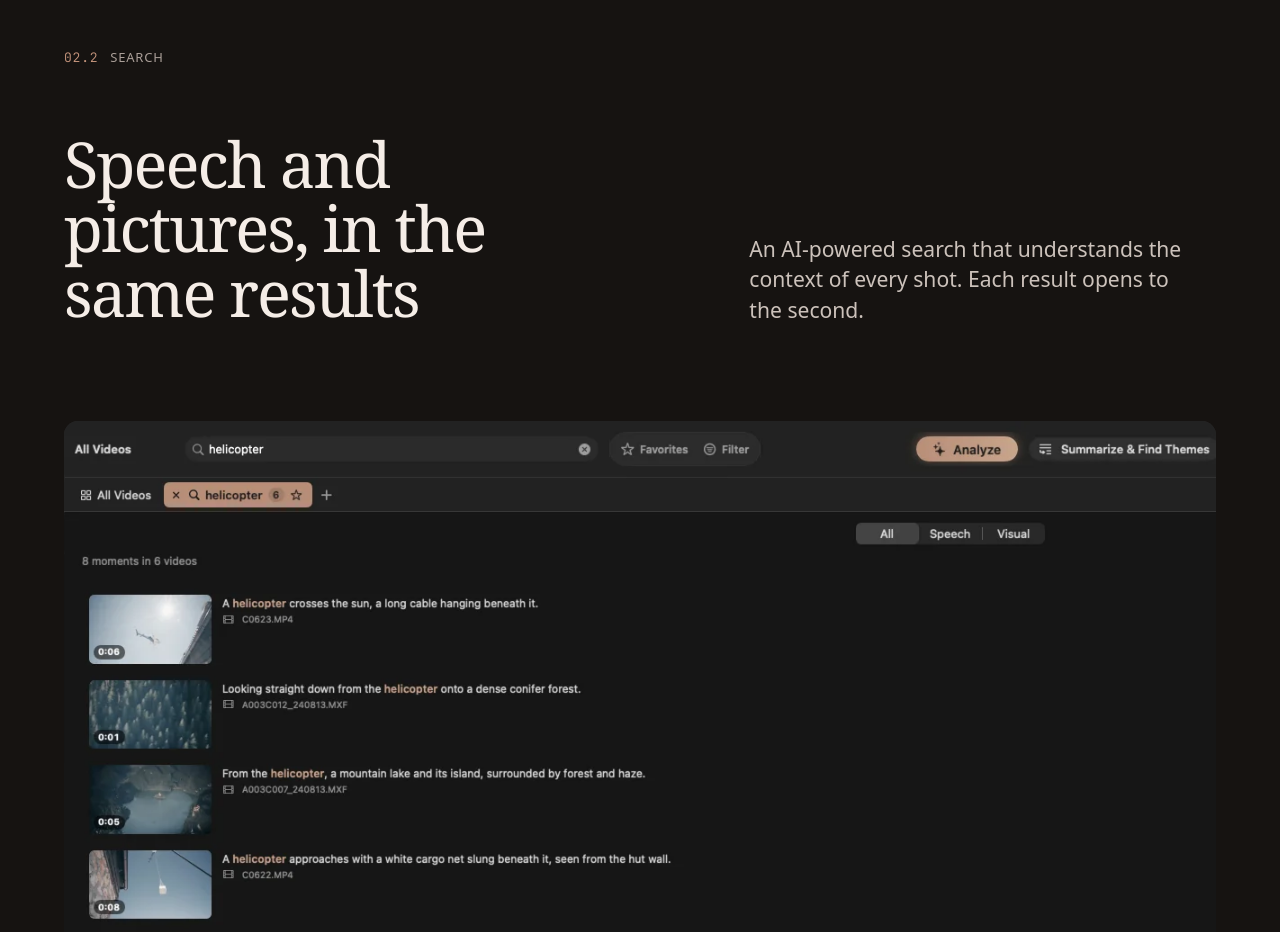
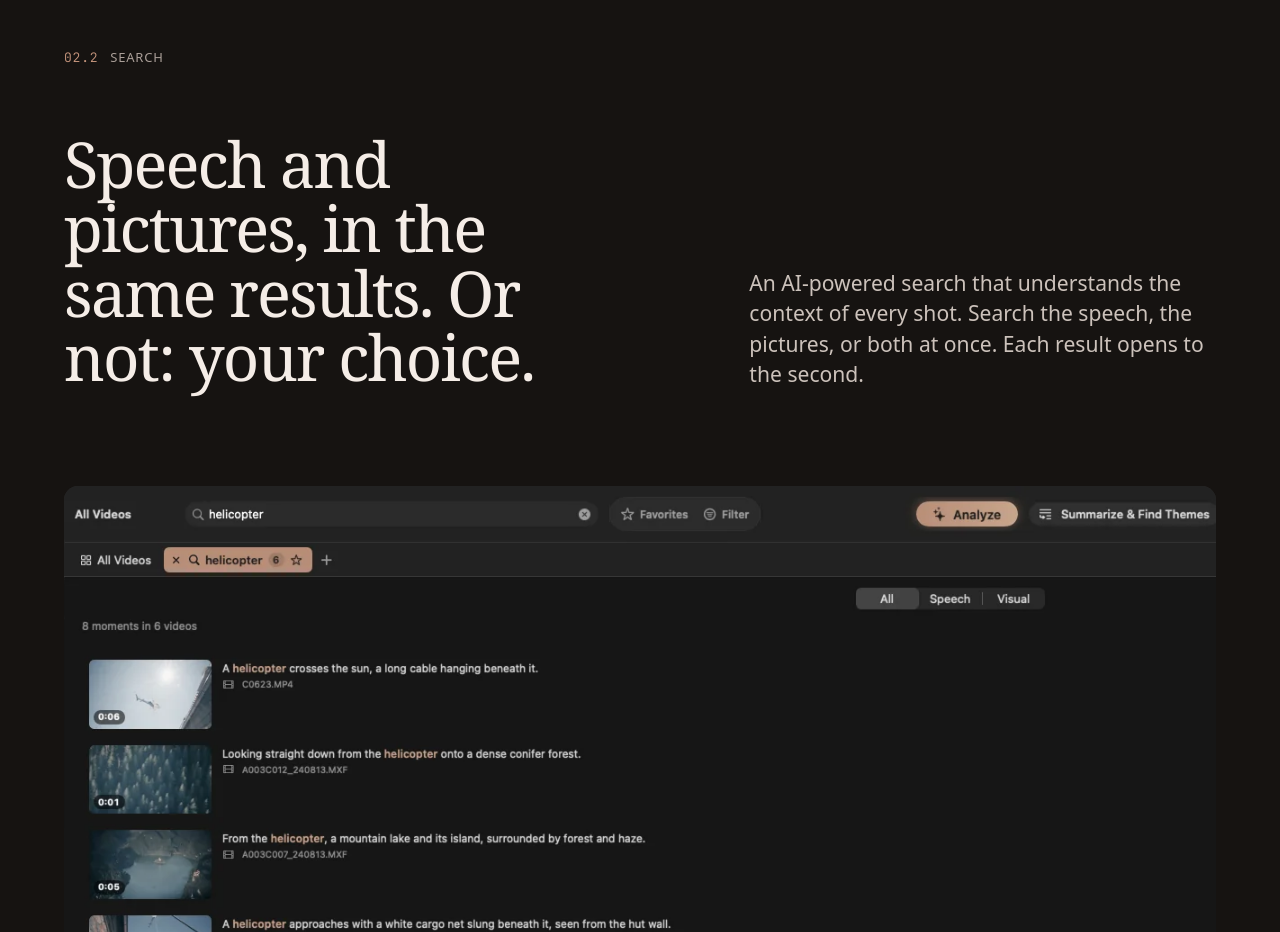
Before and after one commit to sandrophoto/eye-derush, a plain HTML site: page index.html in a window 1280 px wide. Shown: the part 7160-8092 px from the top of the page. Drawn offline with Linux system fonts and the light colour scheme; a web font is replaced by a local one.

Commit message:
Recherche : paroles et images ensemble, ou pas, au choix
Co-Authored-By: Claude Opus 5.5 <noreply@anthropic.com>

```diff
--- a/index.html
+++ b/index.html
@@ -44,7 +44,7 @@
           <div class="menu__col">
             <p class="menu__group"><b>02</b> <span data-en="Find">Retrouver</span></p>
             <a class="menu__link" href="#langues"><span class="menu__label" data-en="Languages">Langues</span><span class="menu__desc" data-en="Transcribed in more than 100 languages">Transcrit dans plus de 100 langues</span></a>
-            <a class="menu__link" href="#chercher"><span class="menu__label" data-en="Search">Recherche</span><span class="menu__desc" data-en="Speech and pictures, in the same results">Paroles et images, dans les mêmes résultats</span></a>
+            <a class="menu__link" href="#chercher"><span class="menu__label" data-en="Search">Recherche</span><span class="menu__desc" data-en="Speech, pictures, or both">Paroles, images, ou les deux</span></a>
             <a class="menu__link" href="#fiche"><span class="menu__label" data-en="Clip view">Fiche du plan</span><span class="menu__desc" data-en="Click a sentence, the clip opens there">Cliquez une phrase, le plan s’ouvre là</span></a>
             <a class="menu__link" href="#corriger"><span class="menu__label" data-en="Transcript fixes">Correction du texte</span><span class="menu__desc" data-en="Edit, resync, change who speaks">Modifiez, resynchronisez, changez qui parle</span></a>
             <a class="menu__link" href="#personnages"><span class="menu__label" data-en="Faces">Visages</span><span class="menu__desc" data-en="Find anyone by their face">Retrouvez chacun par son visage</span></a>
@@ -329,8 +329,8 @@
   <div class="container">
     <p class="kicker"><b>02.2</b> <span data-en="Search">Recherche</span></p>
     <div class="head">
-      <h2 data-split data-en="Speech and pictures, in the same results">Paroles et images, dans les mêmes résultats</h2>
-      <p class="lead" data-en="An AI-powered search that understands the context of every shot. Each result opens to the second.">Une recherche propulsée par l’IA, qui comprend le contexte de chaque plan. Chaque résultat s’ouvre à la seconde près.</p>
+      <h2 data-split data-en="Speech and pictures, in the same results. Or not: your choice.">Paroles et images, dans les mêmes résultats. Ou pas, c’est au choix.</h2>
+      <p class="lead" data-en="An AI-powered search that understands the context of every shot. Search the speech, the pictures, or both at once. Each result opens to the second.">Une recherche propulsée par l’IA, qui comprend le contexte de chaque plan. Cherchez dans les paroles, dans les images, ou dans les deux à la fois. Chaque résultat s’ouvre à la seconde près.</p>
     </div>
     <figure class="shot" data-reveal>
       <div class="crop crop--results">
```
